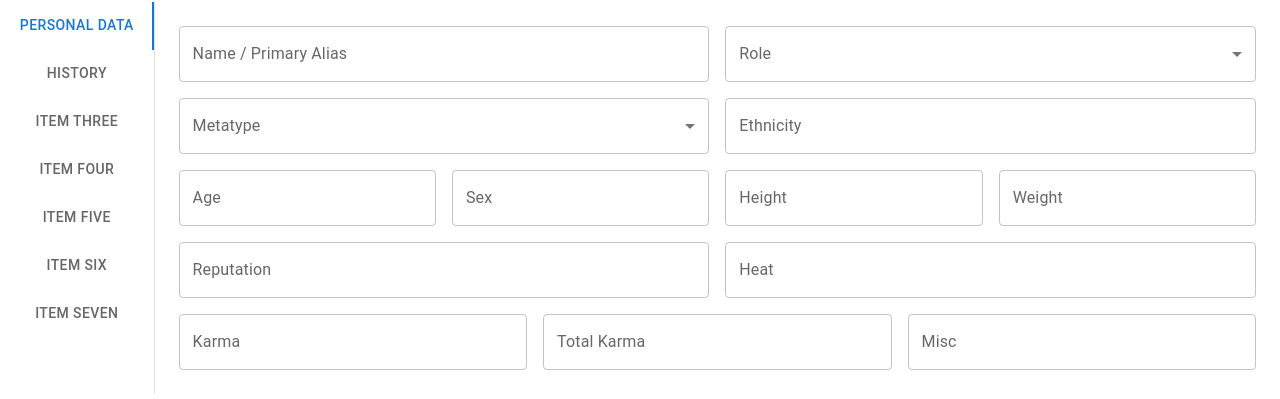
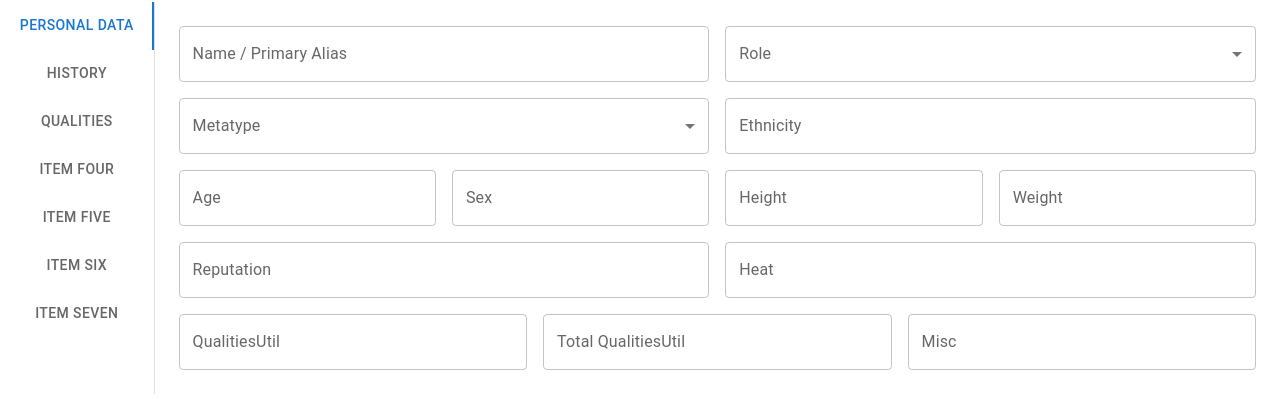
Before and after one commit to nvts8a/rpg, a React (Create React App) app: page / in a window 1280 px wide. Shown: the part 398-797 px from the top of the page. Built offline with nearby package versions, Linux system fonts and the light colour scheme.

Commit message:
Qualities and karma calculation

```diff
--- a/src/components/Character.tsx
+++ b/src/components/Character.tsx
@@ -2,6 +2,7 @@ import {FunctionComponent, ReactElement, ReactNode, SyntheticEvent} from 'react'
 import {useLocalStorage} from '../utils/react-local-storage';
 import {Box, Tab, Tabs, Typography} from '@mui/material';
 import History from './History';
+import Qualities from './Qualities';
 import PersonalData from './PersonalData';
 
 interface TabPanelProps {
@@ -59,7 +60,7 @@ const Character: FunctionComponent = () => {
       >
         <Tab label="Personal Data" {...a11yProps(0)} />
         <Tab label="History" {...a11yProps(1)} />
-        <Tab label="Item Three" {...a11yProps(2)} />
+        <Tab label="Qualities" {...a11yProps(2)} />
         <Tab label="Item Four" {...a11yProps(3)} />
         <Tab label="Item Five" {...a11yProps(4)} />
         <Tab label="Item Six" {...a11yProps(5)} />
@@ -72,7 +73,7 @@ const Character: FunctionComponent = () => {
         <History />
       </TabPanel>
       <TabPanel value={value} index={2}>
-        Item Three
+        <Qualities />
       </TabPanel>
       <TabPanel value={value} index={3}>
         Item Four
--- a/src/components/PersonalData.tsx
+++ b/src/components/PersonalData.tsx
@@ -65,10 +65,10 @@ const PersonalData: FunctionComponent = () => {
           <CharacterTextField label="Heat" value={heat} setFunction={setHeat}/>
         </Grid>
         <Grid xs={4}>
-          <CharacterTextField label="Karma" value={karma} setFunction={setKarma}/>
+          <CharacterTextField label="QualitiesUtil" value={karma} setFunction={setKarma}/>
         </Grid>
         <Grid xs={4}>
-          <CharacterTextField label="Total Karma" value={totalKarma} setFunction={setTotalKarma}/>
+          <CharacterTextField label="Total QualitiesUtil" value={totalKarma} setFunction={setTotalKarma}/>
         </Grid>
         <Grid xs={4}>
           <CharacterTextField label="Misc" value={misc} setFunction={setMisc}/>
--- /dev/null
+++ b/src/components/Qualities.tsx
@@ -0,0 +1,55 @@
+/* eslint-env browser */
+import {FunctionComponent, MouseEvent} from 'react';
+import {Box, ToggleButtonGroup} from '@mui/material';
+import {useLocalStorage} from '../utils/react-local-storage';
+import QualitiesUtil from '../utils/QualitiesUtil';
+
+const Qualities: FunctionComponent = () => {
+  const [totalKarma, setTotalKarma] = useLocalStorage('q.total-karma', 50);
+  const [positiveQualities, setPositiveQualities] = useLocalStorage('q.positive-qualities', []);
+  const handlePositiveChange = (event: MouseEvent<HTMLElement>, newQualities: string[]): void => {
+    setPositiveQualities(newQualities);
+    setTotalKarma(calculateKarma(newQualities, negativeQualities));
+  };
+
+  const [negativeQualities, setNegativeQualities] = useLocalStorage('q.negative-qualities', []);
+  const handleNegativeChange = (event: MouseEvent<HTMLElement>, newQualities: string[]): void => {
+    setNegativeQualities(newQualities);
+    setTotalKarma(calculateKarma(positiveQualities, newQualities));
+  };
+
+  const calculateKarma: Function = (newPositiveQualities: string[], newNegativeQualities: string[]): number => {
+    let total = 50;
+
+    // eslint-disable-next-line no-console
+    newPositiveQualities.forEach((quality: string) => {
+      total = total - QualitiesUtil.positiveQualityMap().get(quality).value;
+    })
+
+    // eslint-disable-next-line no-console
+    newNegativeQualities.forEach((quality: string) => {
+      total = total + QualitiesUtil.negativeQualityMap().get(quality).value;
+    })
+
+    return total;
+  };
+
+  return (
+    <Box>
+      {totalKarma}
+      <ToggleButtonGroup
+        value={positiveQualities}
+        onChange={handlePositiveChange}>
+        {QualitiesUtil.Ambidextrous.Button}
+        {QualitiesUtil.AnalyticalMind.Button}
+      </ToggleButtonGroup>
+      <ToggleButtonGroup
+        value={negativeQualities}
+        onChange={handleNegativeChange}>
+        {QualitiesUtil.Addiction.Button}
+        {QualitiesUtil.Allergy.Button}
+      </ToggleButtonGroup>
+    </Box>
+  );
+}
+export default Qualities;
--- /dev/null
+++ b/src/utils/QualitiesUtil.tsx
@@ -0,0 +1,59 @@
+import {ToggleButton} from '@mui/material';
+import {ReactNode} from 'react';
+import {Psychology, Coronavirus, Vaccines, SignLanguage} from '@mui/icons-material';
+
+interface Quality {
+  name: string
+  value: number,
+  Button: ReactNode
+}
+
+class QualitiesUtil {
+  static Ambidextrous: Quality = {
+    name: 'ambidextrous',
+    value: 4,
+    Button: <ToggleButton value='ambidextrous'><SignLanguage /></ToggleButton>
+  }
+
+  static AnalyticalMind: Quality = {
+    name: 'analytical-mind',
+    value: 3,
+    Button: <ToggleButton value='analytical-mind'><Psychology /></ToggleButton>
+  }
+
+  static positiveQualities: Quality[] = [
+    this.Ambidextrous,
+    this.AnalyticalMind
+  ]
+
+  static positiveQualityMap: Function = () => {
+    let map = new Map<string, Quality>();
+    this.positiveQualities.forEach((quality: Quality) => map.set(quality.name, quality));
+    return map;
+  }
+
+  static Addiction: Quality = {
+    name: 'addiction',
+    value: 2,
+    Button: <ToggleButton value='addiction'><Vaccines /></ToggleButton>
+  }
+
+  static Allergy: Quality = {
+    name: 'allergy',
+    value: 2,
+    Button: <ToggleButton value='allergy'><Coronavirus /></ToggleButton>
+  }
+
+  static negativeQualities: Quality[] = [
+    this.Addiction,
+    this.Allergy
+  ]
+
+  static negativeQualityMap: Function = () => {
+    let map = new Map<string, Quality>();
+    this.negativeQualities.forEach((quality: Quality) => map.set(quality.name, quality));
+    return map;
+  }
+}
+
+export default QualitiesUtil;
```
